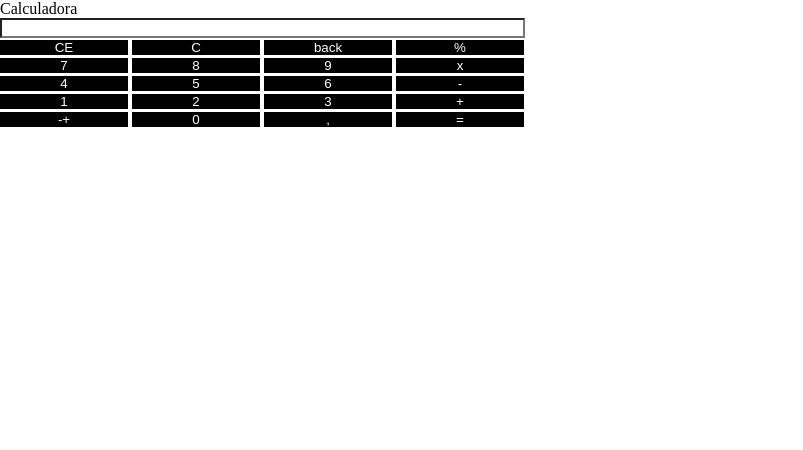
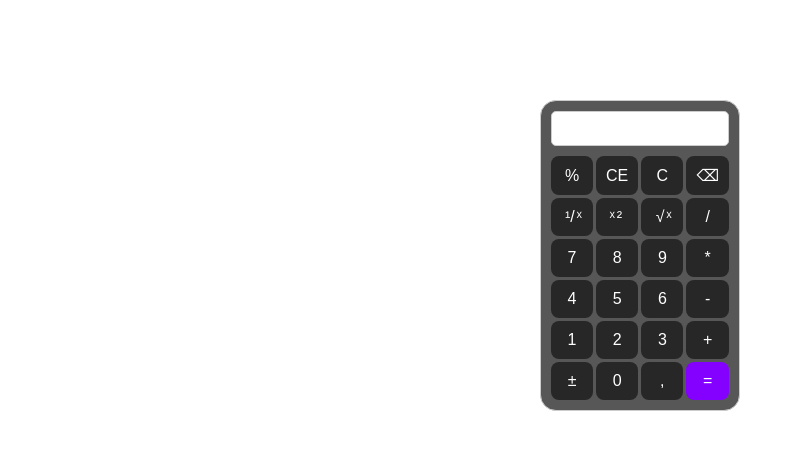
Before and after one commit to wellingtonmateusy/main, a plain HTML site: page Exercicios/calculadora/index.html in a window 1280 px wide. Both pictures are taken after a click on the button "CE". Shown: the whole page, without its empty margins (0-803 px from the left). Drawn offline with nearby package versions, Linux system fonts and the light colour scheme.

Commit message:
Update da Pasta Calculadora

```diff
--- a/Exercicios/calculadora/index.html
+++ b/Exercicios/calculadora/index.html
@@ -7,43 +7,37 @@
         <link rel="stylesheet" href="./main.css">
         <title>Calculadora</title>
     </head>
-    <header>Calculadora</header>
     <body>
-        <div>
-            <input type="number" name="display" value=''/>
-        </div>
-        <div id="calculadora">
-            <div id="teclas">
-                <button type="reset" id="tecla_limpar_ultimo">CE</button>
-                <button type="reset" id="tecla_limpar">C</button>
-                <button type="button" id="tecla_limpar_um">back</button>
-                <button type="button" id="tecla_dividir">%</button>
-            </div>
-            <div id="teclas">
-                <button type="button" id="tecla7">7</button>
-                <button type="button" id="tecla8">8</button>
-                <button type="button" id="tecla9">9</button>
-                <button type="button" id="tecla_multiplicar">x</button>
-
-            </div>
-            <div id="teclas">
-                <button type="button" id="tecla4">4</button>
-                <button type="button" id="tecla5">5</button>
-                <button type="button" id="tecla6">6</button>
-                <button type="button" id="tecla_menos">-</button>
-            </div>
-            <div id="teclas">
-                <button type="button" id="tecla1">1</button>
-                <button type="button" id="tecla2">2</button>
-                <button type="button" id="tecla3">3</button>
-                <button type="button" id="tecla_soma">+</button>
-            </div>
-            <div id="teclas">
-                <button type="button">-+</button>
-                <button type="button" id="tecla0">0</button>
-                <button type="button" id="tecla_ponto">,</button>
-                <button type="button" id="tecla_igual">=</button>
+        <div class="calculator">
+            <input type="text" id="result" readonly>
+            <div class="buttons">
+                <button class="divididopor100">%</button>
+                <button class="apagaultnum">CE</button>
+                <button class="clear">C</button>
+                <button class="apagar">⌫</button>
+                <button class="1dividido">¹/ &#879</button>
+                <button class="xelemesmo">&#879 ²</button>
+                <button class="">&#8730; &#879</button>
+                <button class="operator">/</button>
+                <button class="number">7</button>
+                <button class="number">8</button>
+                <button class="number">9</button>
+                <button class="operator">*</button>
+                <button class="number">4</button>
+                <button class="number">5</button>
+                <button class="number">6</button>
+                <button class="operator">-</button>
+                <button class="number">1</button>
+                <button class="number">2</button>
+                <button class="number">3</button>
+                <button class="operator">+</button>
+                <button class="menos">&#177;</button>
+                <button class="number">0</button>
+                <button class="pontuacao">,</button>
+                <button class="calculate">=</button>
             </div>
         </div>
+        <script src="https://code.jquery.com/jquery-3.6.0.min.js"></script>
+        <script src="./main.js"></script>
     </body>
 </html>
--- a/Exercicios/calculadora/main.css
+++ b/Exercicios/calculadora/main.css
@@ -4,21 +4,53 @@
     box-sizing: border-box;
 }
 
-input{
-    display: block;
-    width: 41%;
-    height: 20px;
-    background-color: #fff;
+.calculator {
+    width: 200px;
+    margin: 100px auto;
+    padding: 10px;
+    border: 1px solid #ccc;
+    background-color: rgb(87, 87, 87);
+    border-radius: 16px;
 }
 
-#calculadora{
-    display: inline;
+#result {
+    width: 100%;
+    height: 35px;
+    margin-bottom: 10px;
+    padding: 5px;
+    font-size: 16px;
+    text-align: right;
+    border: 1px solid #ccc;
+    border-radius: 5px;
 }
 
-#calculadora button{
-    background-color: black;
+.buttons {
+    display: grid;
+    grid-template-columns: repeat(4, 1fr);
+    grid-gap: 3px;
+}
+
+button {
+    padding: 10px;
+    font-size: 16px;
+    background-color: #272727;
     color: #fff;
     border: none;
-    width: 10%;
+    border-radius: 8px;
+}
 
+button:hover{
+    background-color: #ccc;
+    color: #272727;
+    cursor: pointer;
 }
+
+.calculate {
+    background-color: #8400ff;
+    color: #fff;
+}
+
+.calculate:hover {
+    background-color: #ff00ff;
+    color: #fff;
+}
--- a/Exercicios/calculadora/main.js
+++ b/Exercicios/calculadora/main.js
@@ -1,6 +1,51 @@
-$(document).ready(function(){
-    $('#tecla1').click(function(){
-        var number = ('diplay').val
-        $(this).html(`<input type="number" name="display" value=${number}/>`);
+$(document).ready(function() {
+    var result = $('#result');
+
+    $('.number').click(function() {
+        var val = $(this).text();
+        result.val(result.val() + val);
+    });
+
+    $('.operator').click(function() {
+        var val = $(this).text();
+        result.val(result.val() + ' ' + val + ' ');
+    });
+
+    $('.apagaultnum').click(function(){
+        result.val(result.val().slice(0, -1));
+    });
+
+    $('.clear').click(function() {
+        result.val('');
+    });
+
+    $('.apagar').click(function(){
+        result.val(result.val().slice(0, -1));
+    });
+
+    $('.divididopor100').click(function(){
+        result.val(result.val() / 100);
     })
-})
+
+    $('.1dividido').click(function(){
+        result.val(1 / result.val());
+    });
+
+    $('.xelemesmo').click(function(){
+        result.val(result.val() * result.val());
+    });
+
+    $('.menos').click(function(){
+        result.val('- ' + result.val());
+    });
+
+    $('.pontuacao').click(function(){
+        result.val(result.val() + '.');
+    });
+
+    $('.calculate').click(function() {
+        var expression = result.val();
+        var answer = eval(expression);
+        result.val(answer);
+    });
+});
```
